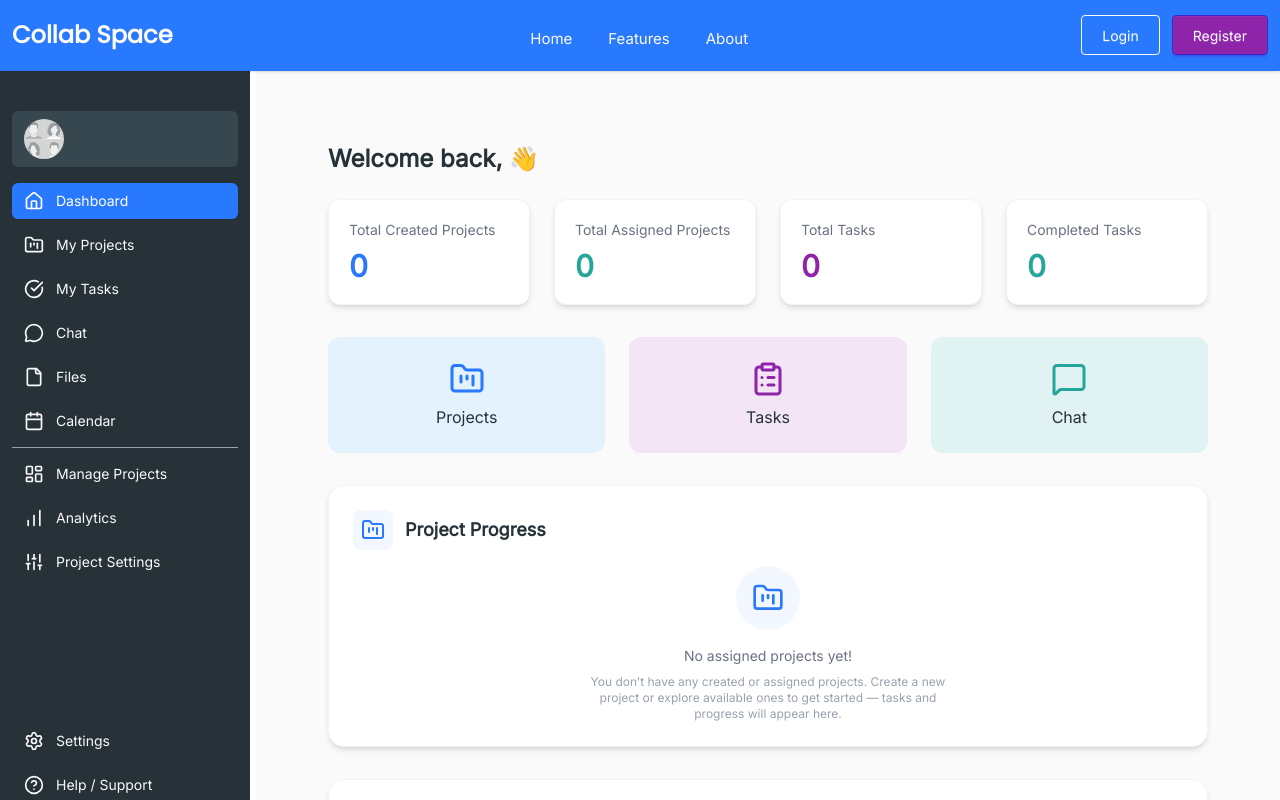
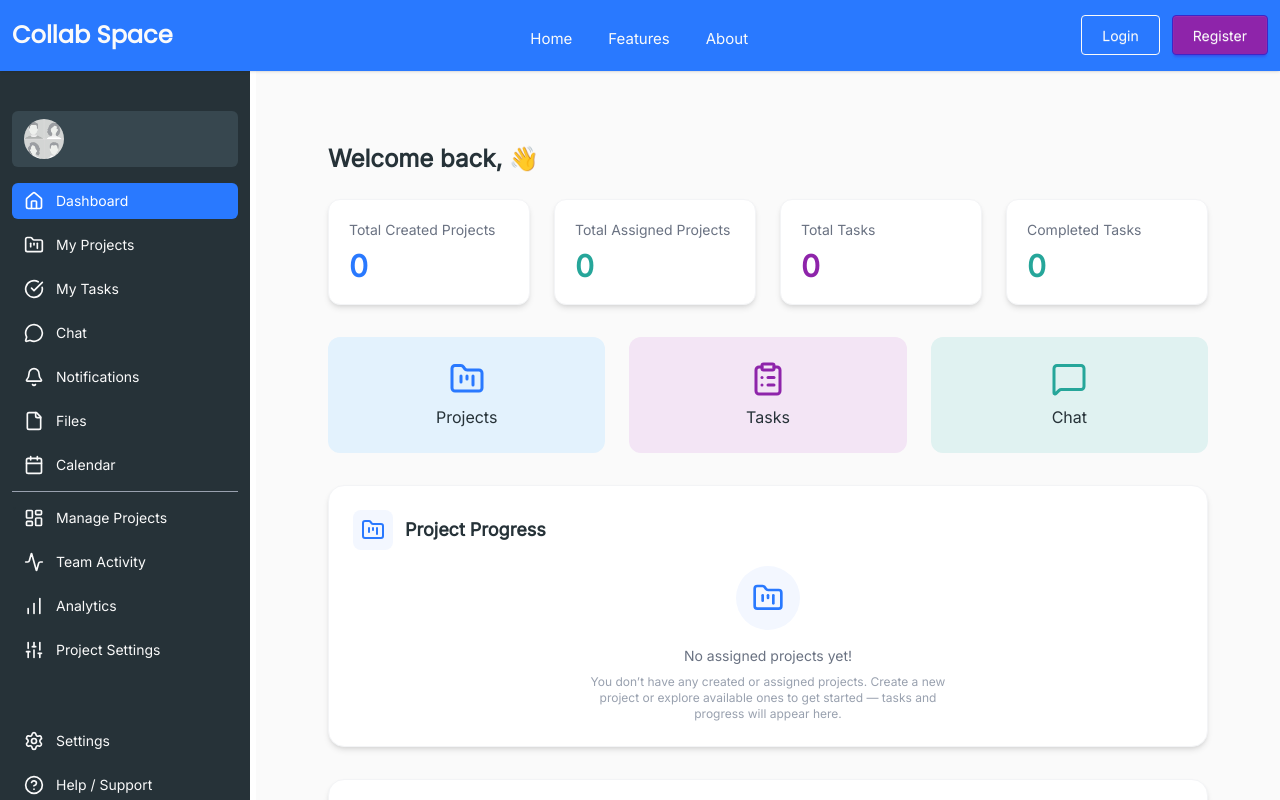
Before and after one commit to BK-Bagchi/collab-space, a React (Vite) app: page /dashboard in a window 1280 px wide. Shown: the top 800 px of the page. Built offline with nearby package versions, Linux system fonts and the light colour scheme; no server answers; sample sign-in values are in the browser's storage.

Commit message:
new routes added at dashboard sidebar

```diff
--- a/src/pages/Dashboard/Sidebar/Sidebar.jsx
+++ b/src/pages/Dashboard/Sidebar/Sidebar.jsx
@@ -16,7 +16,7 @@ const Sidebar = () => {
       <div>
         {/* Project Info Section */}
         <div className="flex items-center gap-3 px-3 py-2 my-4 rounded-md bg-[#37474F] hover:bg-[#455A64] transition cursor-pointer">
-          {/* Project Icon */}
+          {/* User Info */}
           <div className="flex items-center justify-center w-10 h-10 rounded-md text-softWhite">
             {userAvatar ? (
               <img className="rounded-full" src={userAvatar} alt="" />
--- a/src/pages/Dashboard/Sidebar/sidebarLinks.jsx
+++ b/src/pages/Dashboard/Sidebar/sidebarLinks.jsx
@@ -1,5 +1,5 @@
 // prettier-ignore
-import { Home, CheckCircle, MessageCircle, File, Calendar, Settings, HelpCircle, LogOut, BarChart, Sliders, LayoutDashboard, FolderKanban } from "lucide-react";
+import { Home, CheckCircle, MessageCircle, File, Calendar, Settings, HelpCircle, LogOut, BarChart, Sliders, LayoutDashboard, FolderKanban, Bell, ActivityIcon } from "lucide-react";
 
 export const commonLinks = [
   { name: "Dashboard", icon: <Home size={20} />, route: "/dashboard" },
@@ -14,6 +14,11 @@ export const commonLinks = [
     route: "/dashboard/tasks",
   },
   { name: "Chat", icon: <MessageCircle size={20} />, route: "/dashboard/chat" },
+  {
+    name: "Notifications",
+    icon: <Bell size={20} />,
+    route: "/dashboard/notifications",
+  },
   { name: "Files", icon: <File size={20} />, route: "/dashboard/files" },
   {
     name: "Calendar",
@@ -27,6 +32,11 @@ export const adminLinks = [
     name: "Manage Projects",
     icon: <LayoutDashboard size={20} />,
     route: "/dashboard/manage-projects",
+  },
+  {
+    name: "Team Activity",
+    icon: <ActivityIcon size={20} />,
+    route: "/dashboard/team-activity",
   },
   {
     name: "Analytics",
```
